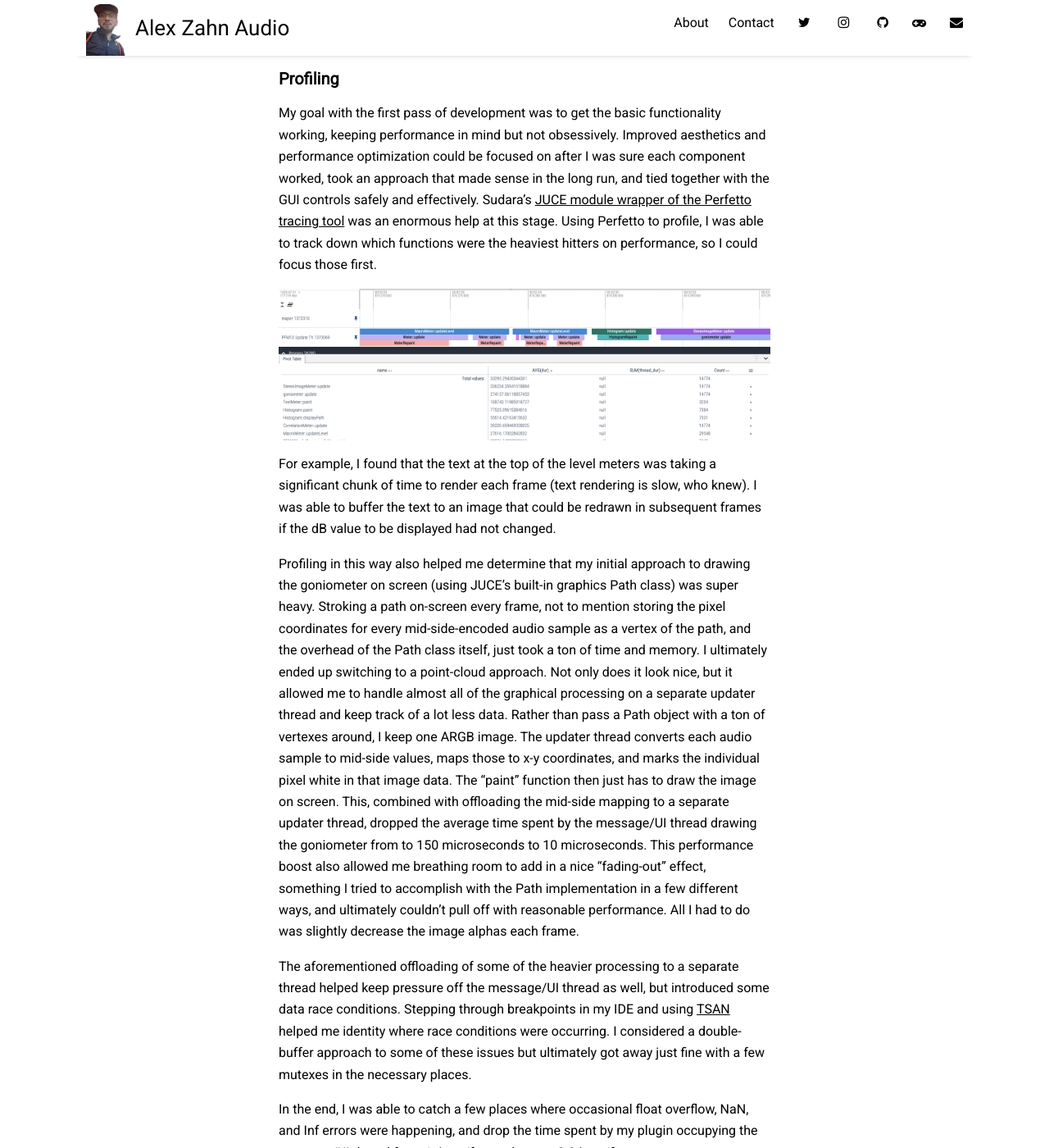
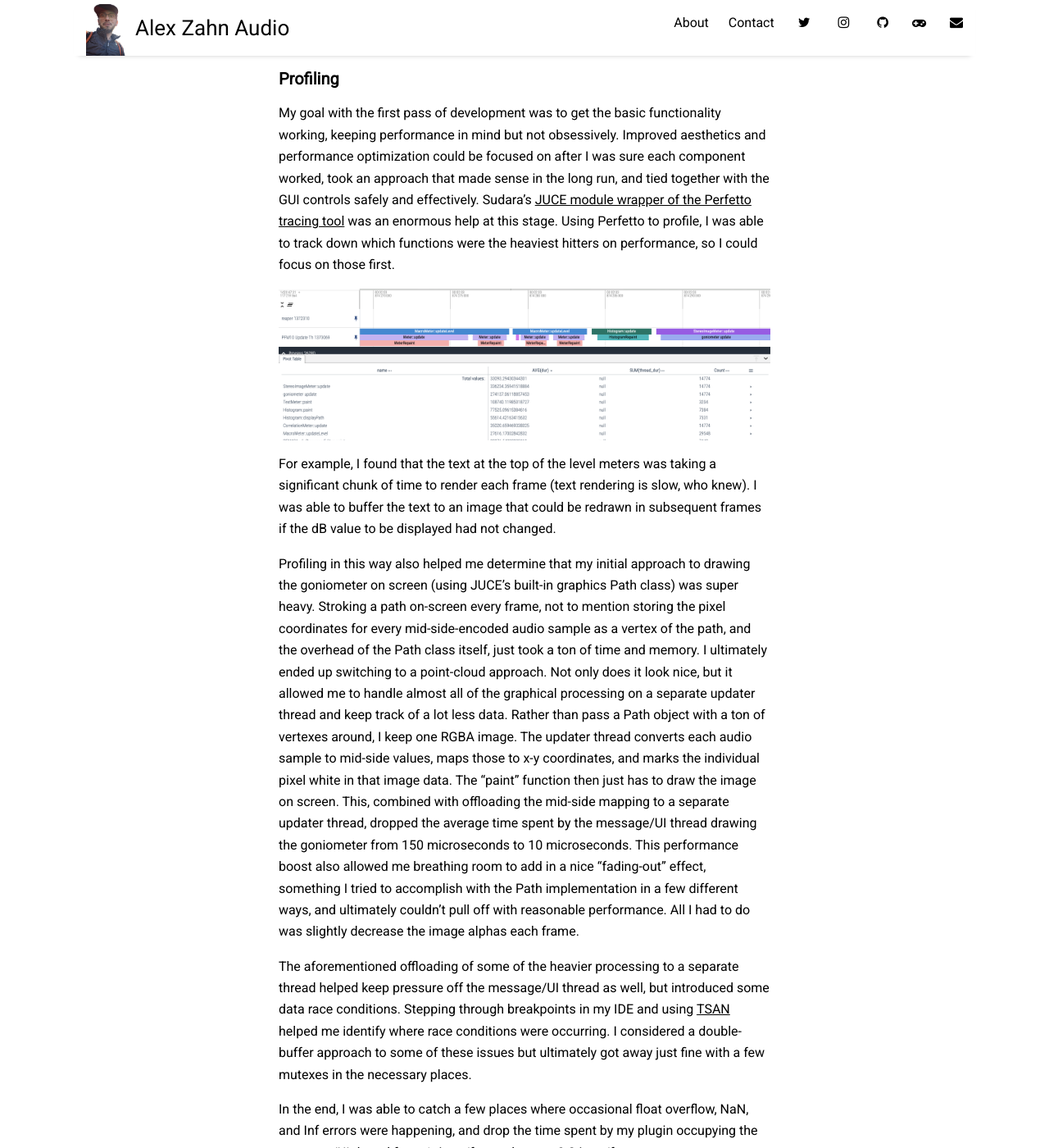
Before and after one commit to alexzahnaudio/alexzahnaudio.github.io, a Jekyll site: the page built from _posts/2023-11-30-metering-plugin.md, in a window 1280 px wide and 1400 px high, scrolled down 5629 px. Shown: the whole window at 82% size. Built offline with Jekyll 4.4.1, drawn with Linux system fonts in a browser that asks for light colours; nearby versions of some CDN libraries; formulas are drawn with MathJax 3; some of the changed text lies outside the part shown.

Commit message:
Update 2023-11-30-metering-plugin.md

```diff
--- a/_posts/2023-11-30-metering-plugin.md
+++ b/_posts/2023-11-30-metering-plugin.md
@@ -119,7 +119,7 @@
 
 The Editor class has a lot going on, so I won't dive too deep into it in this post. The long and short of it is that the Editor class pulls audio data from the FIFO (at screen frame rate), processes it as necessary for the graphics on a separate updater thread, paints the graphical components on-screen, and handles UI as necessary to adjust the processing or graphics.
 
-While it isn't the most aesthetically pleasing component, the stereo correlation meter was the most fun mathematically. Prior to this project, I'd worked with stereo width plenty in music production and sound design settings, but I hadn't really taken a look under the hood. For those unaware, a stereo correlation meter ("phase correlation meter") measures the correlation between the left and right channels, with 1 representing 100% positive correlation (i.e. mono), 0 representing no correlation (the left and right channels are independent), and -1 representing 100% negative correlation (i.e. the left and right channel carry the same signal, 180° out of phase from each other). This is helpful to know as an audio designer or mix engineer; phase correlation approaching -1 can cause drastic changes to the sound when the stereo mix is summed to mono, or even just between listening systems with varying speaker configurations. This [video](https://www.youtube.com/watch?v=kUT6ZhFdLkA) illustrates nicely what in-phase and out-of-phase stereo audio sounds like on its own.
+While it isn't the most aesthetically pleasing component, the stereo correlation meter was the most fun mathematically. Prior to this project, I'd worked with stereo width often in music production and sound design settings, but I hadn't really taken a look under the hood. For those unaware, a stereo correlation meter ("phase correlation meter") measures the correlation between the left and right channels, with 1 representing 100% positive correlation (i.e. mono), 0 representing no correlation (the left and right channels are independent), and -1 representing 100% negative correlation (i.e. the left and right channel carry the same signal, 180° out of phase from each other). This is helpful to know as an audio designer or mix engineer; phase correlation approaching -1 can cause drastic changes to the sound when the stereo mix is summed to mono, or even just between listening systems with varying speaker configurations. This [video](https://www.youtube.com/watch?v=kUT6ZhFdLkA) illustrates nicely what in-phase and out-of-phase stereo audio sounds like on its own.
 
 There is a great StackExchange post explaining [one way to calculate stereo correlation](https://dsp.stackexchange.com/questions/17098/correlation-meter/17103#17103) (and [another good explanation](https://www.beis.de/Elektronik/Correlation/CorrelationCorrectAndWrong.html) with a nifty block diagram for my fellow hardware nerds). Take a look at the numerator and denominator of the equation, keeping in mind that the audio samples range from -1 to 1. The numerator and denominator are effectively the same thing, just with the sign (polarity) removed from the denominator by way of the squaring. The sign of the resulting correlation is a result of solely the product in the numerator. For example, left and right samples of 1 and 1 respectively, or -1 and -1, would both result in a correlation ratio of 1, while left and right samples of 1 and -1 would result in a correlation ratio of -1. A low-pass filter with rectangular windowing is applied to each of the terms to effectively get a moving average.
 
@@ -172,15 +172,15 @@
 
 ### Profiling
 
-My goal with the first pass of development was to get the basic functionality working, keeping performance in mind but not obsessively. Improved aesthetics and performance optimization could be focused on after I was sure each component worked, took an approach that made sense in the long run, and tied together with the GUI controls safely and effectively. Sudara's [JUCE module wrapper of the Perfetto tracing tool](https://melatonin.dev/blog/using-perfetto-with-juce-for-dsp-and-ui-performance-tuning/) was an enormous help at this stage. Using Perfetto to profile, I was able to track down which functions were the heaviest hitters on performance, so I could focus those first.
+My goal with the first pass of development was to get the basic functionality working, keeping performance in mind but not obsessively. Improved aesthetics and performance optimization could be focused on after I was sure each component worked, took an approach that made sense in the long run, and tied together with the GUI controls safely and effectively. Sudara's [JUCE module wrapper of the Perfetto tracing tool](https://melatonin.dev/blog/using-perfetto-with-juce-for-dsp-and-ui-performance-tuning/) was an enormous help at this stage. Using Perfetto to profile, I was able to track down which functions were the heaviest hitters on performance, so I could focus on those first.
 
 ![alt text](https://alexzahnaudio.com/assets/img/pfm10-perfetto.png "Thanks, Sudara.")
 
 For example, I found that the text at the top of the level meters was taking a significant chunk of time to render each frame (text rendering is slow, who knew). I was able to buffer the text to an image that could be redrawn in subsequent frames if the dB value to be displayed had not changed.
 
-Profiling in this way also helped me determine that my initial approach to drawing the goniometer on screen (using JUCE's built-in graphics Path class) was super heavy. Stroking a path on-screen every frame, not to mention storing the pixel coordinates for every mid-side-encoded audio sample as a vertex of the path, and the overhead of the Path class itself, just took a ton of time and memory. I ultimately ended up switching to a point-cloud approach. Not only does it look nice, but it allowed me to handle almost all of the graphical processing on a separate updater thread and keep track of a lot less data. Rather than pass a Path object with a ton of vertexes around, I keep one ARGB image. The updater thread converts each audio sample to mid-side values, maps those to x-y coordinates, and marks the individual pixel white in that image data. The "paint" function then just has to draw the image on screen. This, combined with offloading the mid-side mapping to a separate updater thread, dropped the average time spent by the message/UI thread drawing the goniometer from to 150 microseconds to 10 microseconds. This performance boost also allowed me breathing room to add in a nice "fading-out" effect, something I tried to accomplish with the Path implementation in a few different ways, and ultimately couldn't pull off with reasonable performance. All I had to do was slightly decrease the image alphas each frame.
+Profiling in this way also helped me determine that my initial approach to drawing the goniometer on screen (using JUCE's built-in graphics Path class) was super heavy. Stroking a path on-screen every frame, not to mention storing the pixel coordinates for every mid-side-encoded audio sample as a vertex of the path, and the overhead of the Path class itself, just took a ton of time and memory. I ultimately ended up switching to a point-cloud approach. Not only does it look nice, but it allowed me to handle almost all of the graphical processing on a separate updater thread and keep track of a lot less data. Rather than pass a Path object with a ton of vertexes around, I keep one RGBA image. The updater thread converts each audio sample to mid-side values, maps those to x-y coordinates, and marks the individual pixel white in that image data. The "paint" function then just has to draw the image on screen. This, combined with offloading the mid-side mapping to a separate updater thread, dropped the average time spent by the message/UI thread drawing the goniometer from 150 microseconds to 10 microseconds. This performance boost also allowed me breathing room to add in a nice "fading-out" effect, something I tried to accomplish with the Path implementation in a few different ways, and ultimately couldn't pull off with reasonable performance. All I had to do was slightly decrease the image alphas each frame.
 
-The aforementioned offloading of some of the heavier processing to a separate thread helped keep pressure off the message/UI thread as well, but introduced some data race conditions. Stepping through breakpoints in my IDE and using [TSAN](https://clang.llvm.org/docs/ThreadSanitizer.html) helped me identity where race conditions were occurring. I considered a double-buffer approach to some of these issues but ultimately got away just fine with a few mutexes in the necessary places.
+The aforementioned offloading of some of the heavier processing to a separate thread helped keep pressure off the message/UI thread as well, but introduced some data race conditions. Stepping through breakpoints in my IDE and using [TSAN](https://clang.llvm.org/docs/ThreadSanitizer.html) helped me identify where race conditions were occurring. I considered a double-buffer approach to some of these issues but ultimately got away just fine with a few mutexes in the necessary places.
 
 In the end, I was able to catch a few places where occasional float overflow, NaN, and Inf errors were happening, and drop the time spent by my plugin occupying the message/UI thread from 1.4 ms/frame down to 0.24 ms/frame.
 
```
Also changed, not shown: other parts of _posts/2023-11-30-metering-plugin.md (+1 -1 lines).
